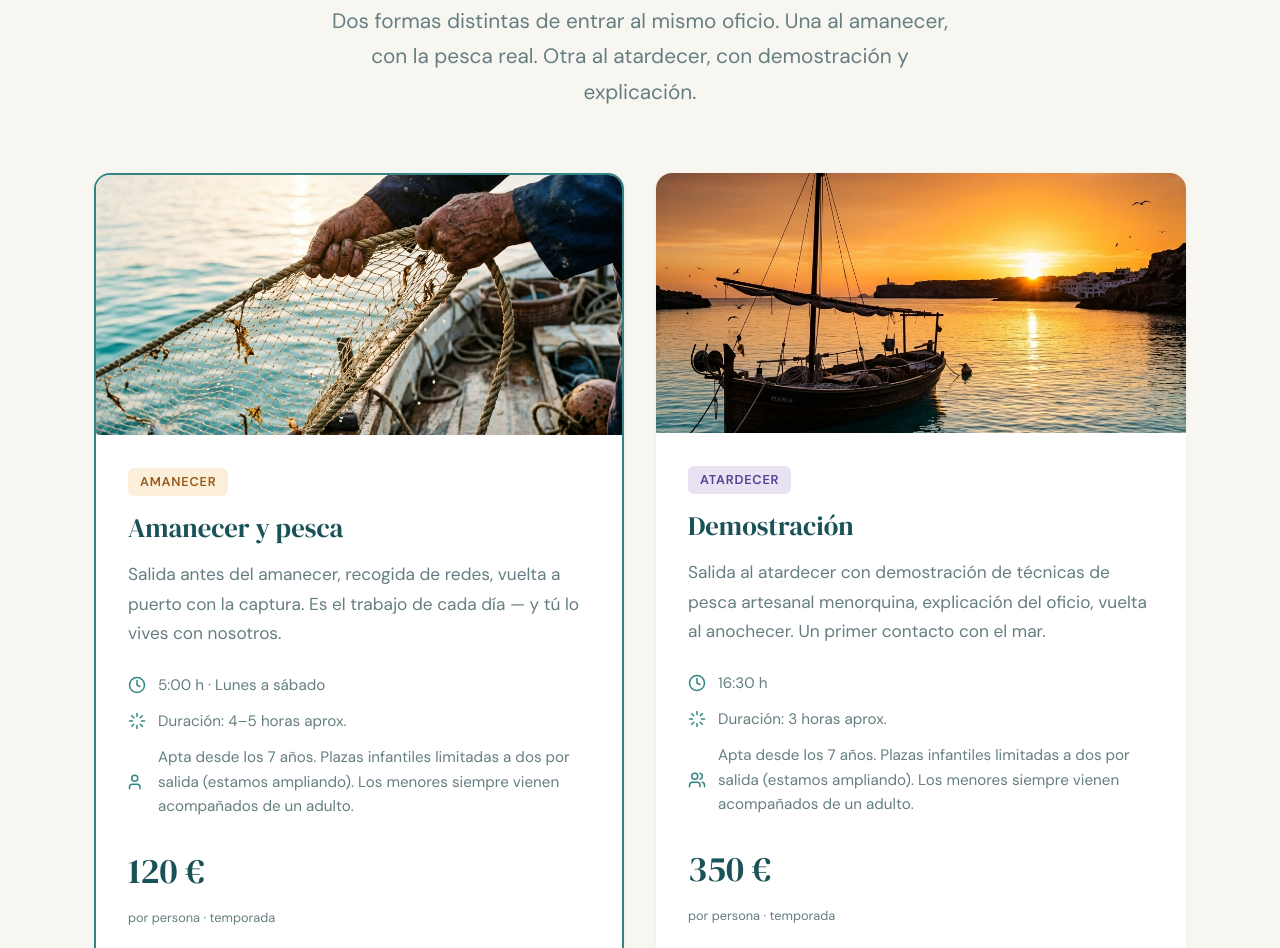
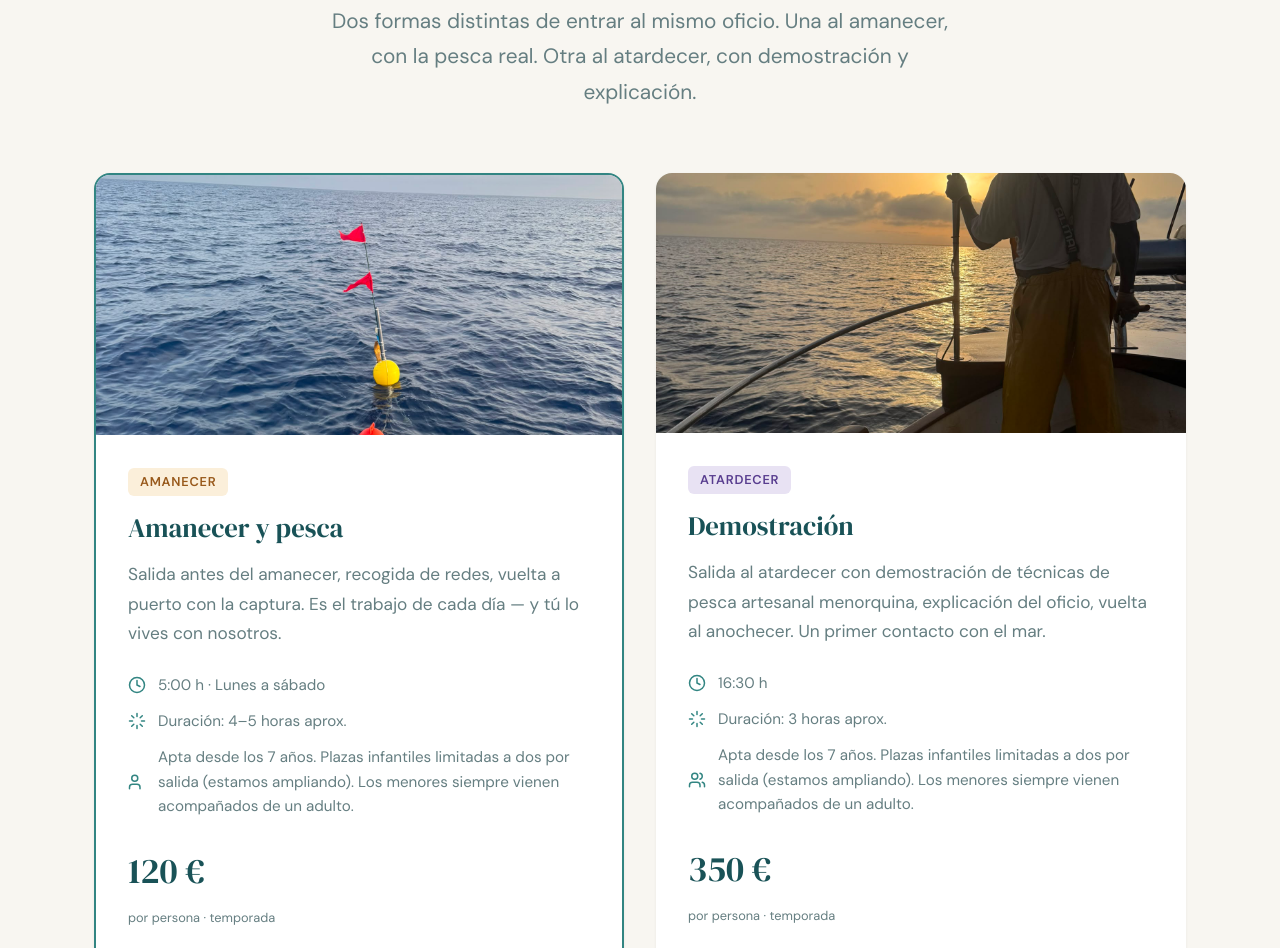
Before and after one commit to gerard-iartesana/de-la-mar-pescaturismo, a website: page index.html in a window 1280 px wide. Shown: the part 1587-2535 px from the top of the page. Drawn offline with Linux system fonts and the light colour scheme; no server answers.

Commit message:
feat: fotos reales en modalidades (amanecer y atardecer)

```diff
--- a/index.html
+++ b/index.html
@@ -96,7 +96,7 @@
     <div class="modalidades-grid reveal-stagger">
       <!-- MAÑANA -->
       <div class="modal-card featured">
-        <div class="modal-card-img"><img src="public/assets/modalidad-manana.png" alt="Recogida de redes al amanecer en Menorca" loading="lazy"></div>
+        <div class="modal-card-img"><img src="public/assets/modalidad-manana-real.jpeg" alt="Boyas de pesca artesanal al amanecer en Menorca" loading="lazy"></div>
         <div class="modal-card-body">
           <span class="modal-badge modal-badge-morning">Amanecer</span>
           <h3>Amanecer y pesca</h3>
@@ -122,7 +122,7 @@
       </div>
       <!-- TARDE -->
       <div class="modal-card">
-        <div class="modal-card-img"><img src="public/assets/modalidad-tarde.png" alt="Barca de pesca al atardecer en Menorca" loading="lazy"></div>
+        <div class="modal-card-img"><img src="public/assets/modalidad-tarde-real.jpeg" alt="Pescador artesanal al atardecer en Menorca" loading="lazy"></div>
         <div class="modal-card-body">
           <span class="modal-badge modal-badge-evening">Atardecer</span>
           <h3>Demostración</h3>
```
Also changed, not shown: contexto ia/Pescaturismo foto2.jpeg (added), public/assets/modalidad-manana-real.jpeg (added), public/assets/modalidad-tarde-real.jpeg (added).
